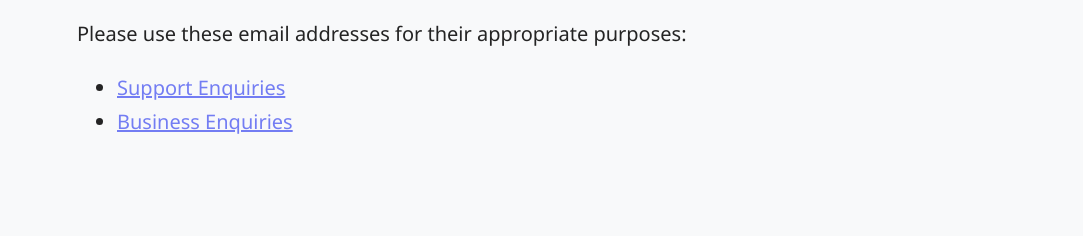
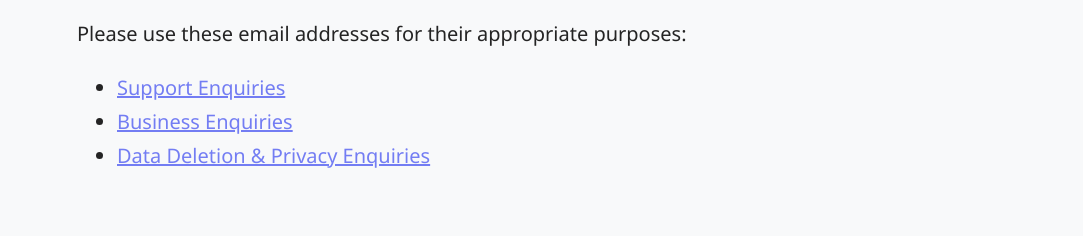
Before and after one commit to BigfootDS/Web-BigfootDS, an Astro site: page /contact in a window 1280 px wide. Shown: the part 831-1067 px from the top of the page, without its empty margins (98-1181 px from the left). Built offline with nearby package versions, Linux system fonts and the light colour scheme; Astro itself is replaced by a stand-in of ours; a web font is replaced by a local one.

Commit message:
fix: add data deletion contact link

```diff
--- a/src/pages/contact.astro
+++ b/src/pages/contact.astro
@@ -22,6 +22,10 @@ import aboutHeader from "../assets/images/headers/AstroAboutHeader.png";
 			<a href="mailto:contact@bigfootds.com">Business Enquiries</a>
 		</li>
 
+		<li>
+			<a href="mailto:contact@bigfootds.com">Data Deletion & Privacy Enquiries</a>
+		</li>
+
 	</ul>
 
 
```
